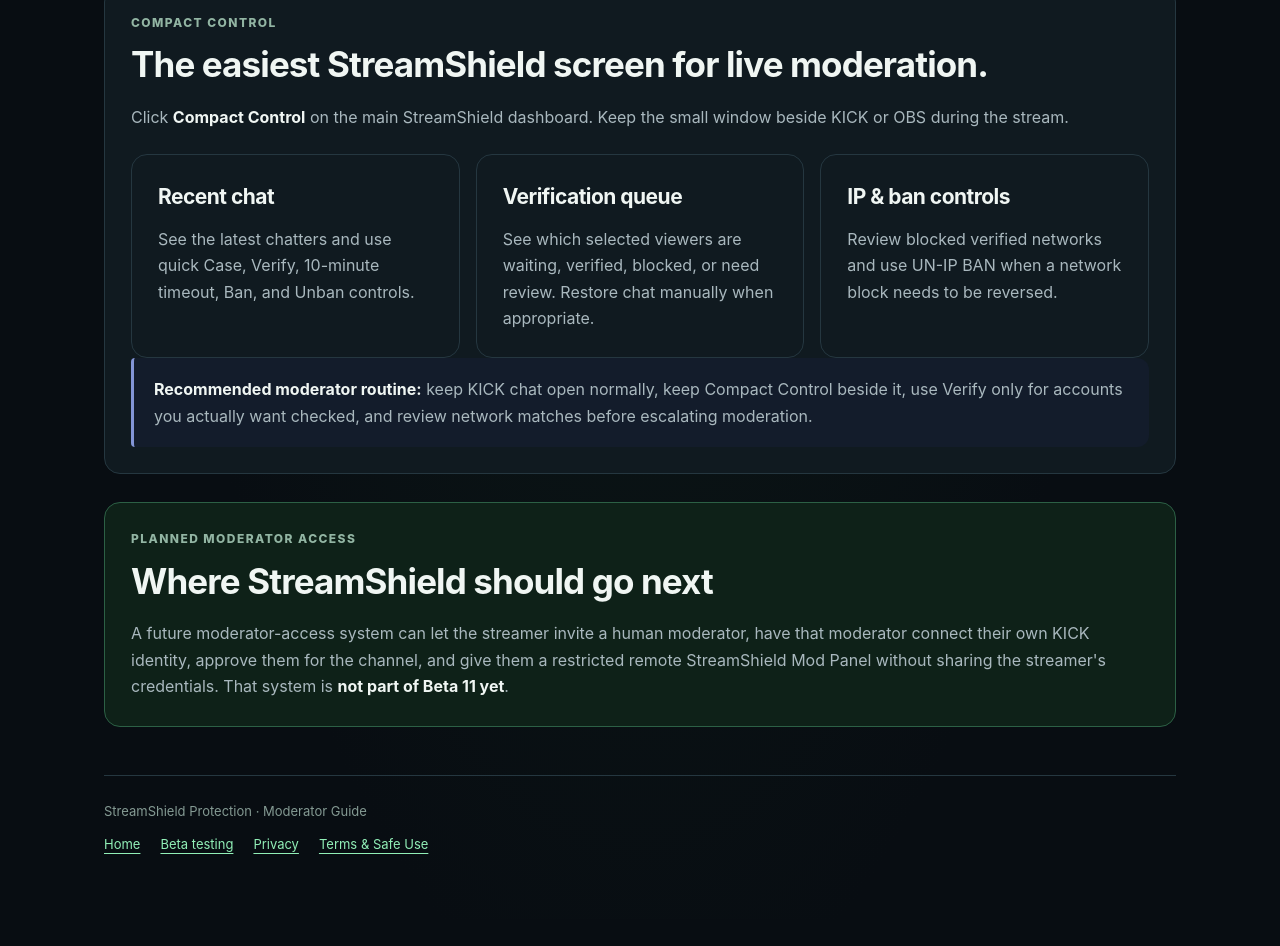
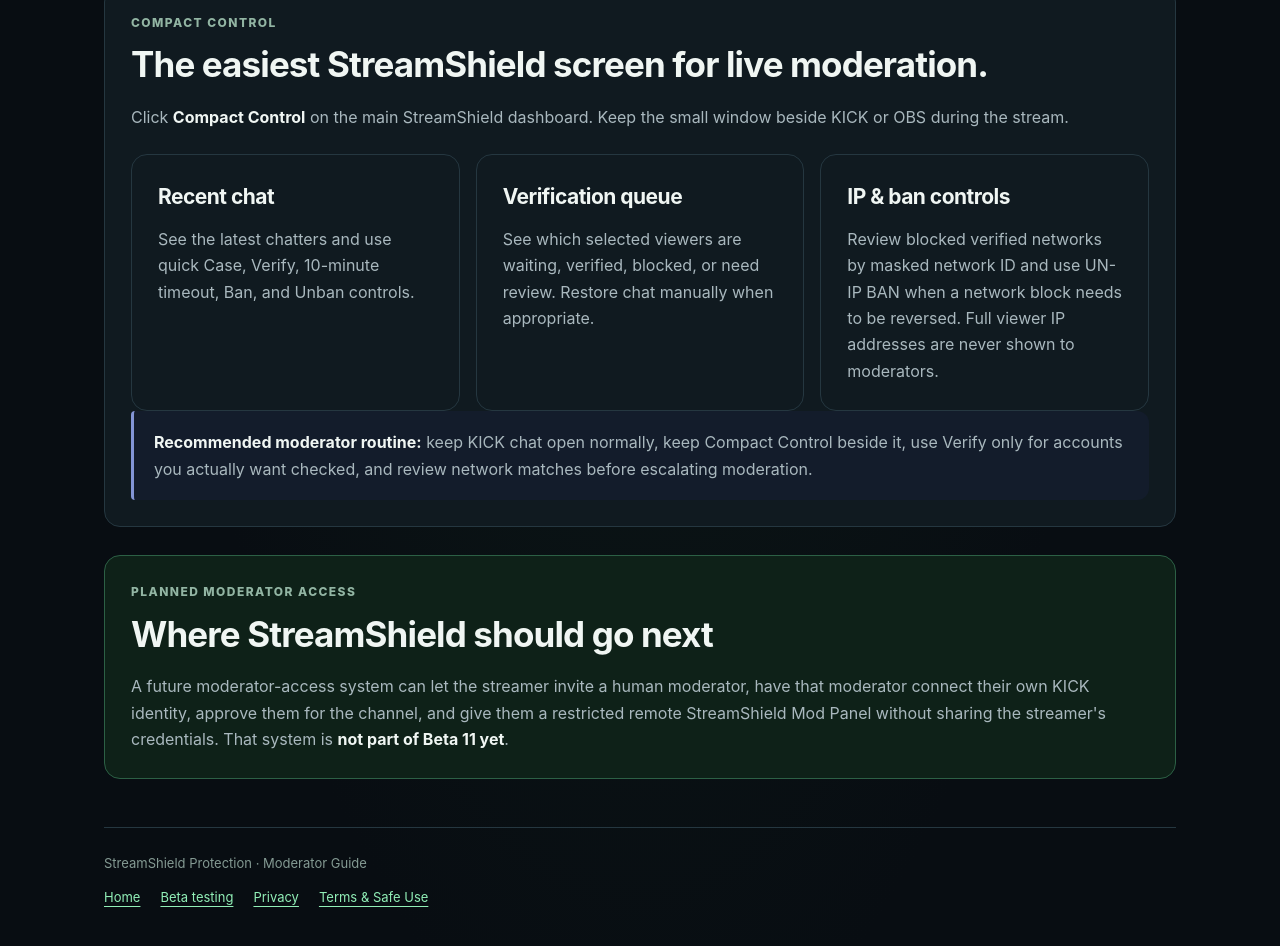
Before and after one commit to jamesfxq-jpg/streamshield-protection, a plain HTML site: page mods.html in a window 1280 px wide. Shown: the part 1662-2608 px from the top of the page. Before the commit the page ends 2581 px from the top, so only its background shows below. Drawn offline with Linux system fonts and the light colour scheme.

Commit message:
Clarify moderators never see full viewer IP addresses

```diff
--- a/mods.html
+++ b/mods.html
@@ -38,7 +38,7 @@
 <div class="grid">
 <article class="card"><h3>Recent chat</h3><p>See the latest chatters and use quick Case, Verify, 10-minute timeout, Ban, and Unban controls.</p></article>
 <article class="card"><h3>Verification queue</h3><p>See which selected viewers are waiting, verified, blocked, or need review. Restore chat manually when appropriate.</p></article>
-<article class="card"><h3>IP &amp; ban controls</h3><p>Review blocked verified networks and use UN-IP BAN when a network block needs to be reversed.</p></article>
+<article class="card"><h3>IP &amp; ban controls</h3><p>Review blocked verified networks by masked network ID and use UN-IP BAN when a network block needs to be reversed. Full viewer IP addresses are never shown to moderators.</p></article>
 </div>
 <div class="notice"><p><strong>Recommended moderator routine:</strong> keep KICK chat open normally, keep Compact Control beside it, use Verify only for accounts you actually want checked, and review network matches before escalating moderation.</p></div>
 </section>
```
